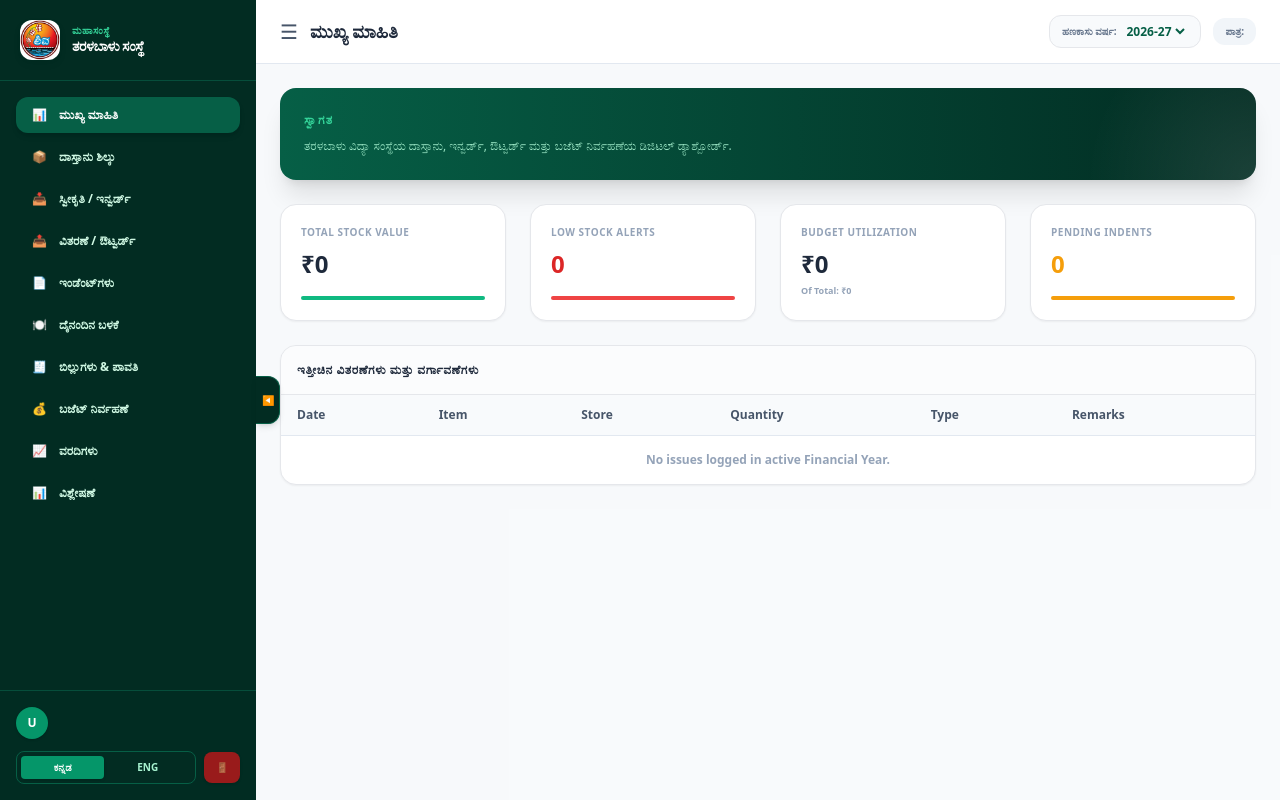
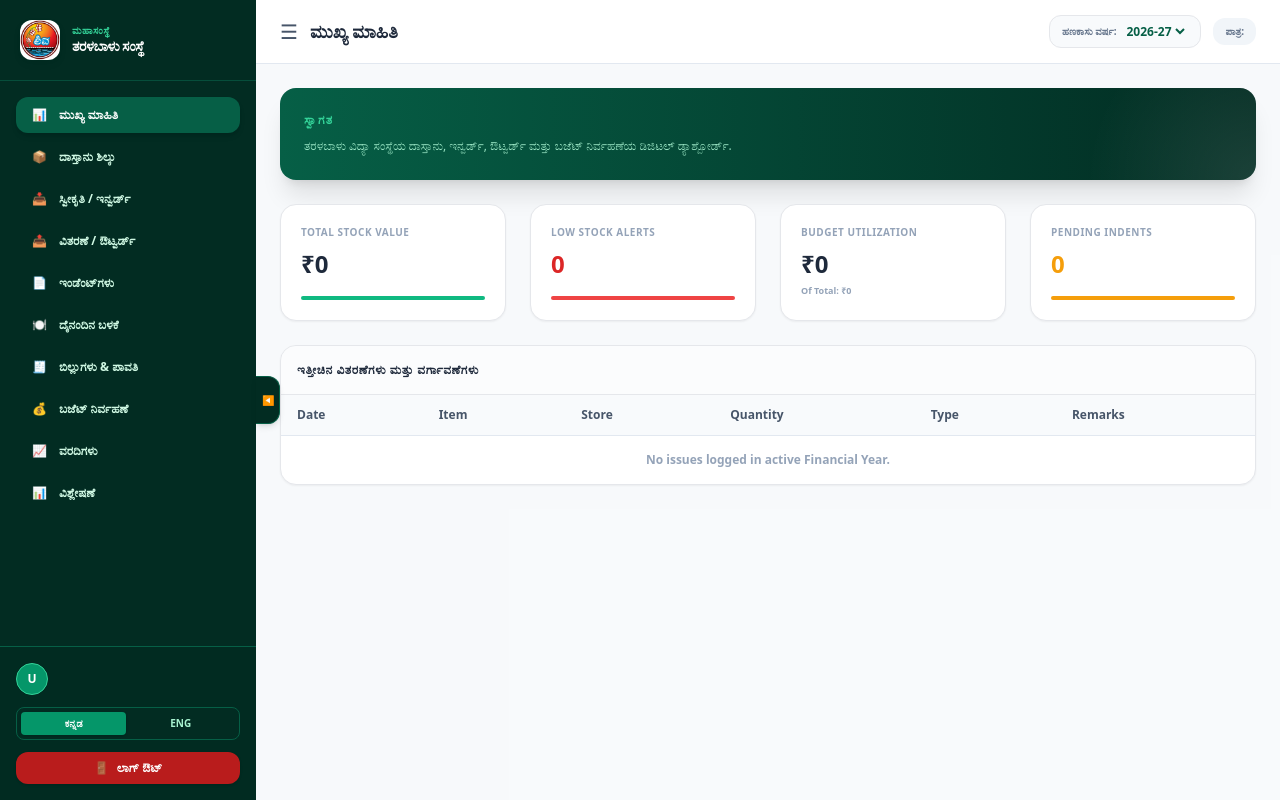
Before and after one commit to manchestertechnologies-com/taralabalu_godown_management_system, a Flask app: template templates/index.html in a window 1280 px wide. Run offline with Flask 3, Linux system fonts and the light colour scheme; the template is opened without the code that fills it, so the values that code supplies are empty; some libraries are stand-ins or nearby versions.

Commit message:
feat: update logout button to be full width and prominent at the bottom of the sidebar

```diff
--- a/templates/index.html
+++ b/templates/index.html
@@ -106,11 +106,11 @@
             {% endif %}
         </nav>
 
-        <!-- Sidebar Footer / Logged-in User Card -->
-        <div class="p-4 border-t border-emerald-900 bg-emerald-950/80">
-            <div class="flex items-center gap-3 mb-3">
-                <div class="w-8 h-8 rounded-full bg-emerald-600 flex items-center justify-center font-bold text-xs uppercase shadow">
-                    {{ (session.get('name','U') or 'U')[0].upper() }}
+        <!-- Sidebar Bottom: User Profile & Language -->
+        <div class="p-4 border-t border-emerald-800 bg-emerald-950/40 space-y-3">
+            <div class="flex items-center gap-3">
+                <div class="w-8 h-8 rounded-full bg-emerald-600 border border-emerald-400 flex items-center justify-center font-bold text-xs uppercase" id="lblSidebarAvatar">
+                    {{ session.get('username', 'U')[0] }}
                 </div>
                 <div class="overflow-hidden">
                     <h4 class="text-xs font-black truncate" id="lblSidebarUserName">{{ session.get('name', 'User Name') }}</h4>
@@ -123,11 +123,12 @@
                     <button onclick="setLanguage('kn')" id="btnLangKN" class="flex-grow py-1 rounded text-[10px] font-bold transition-all bg-emerald-600 text-white shadow">ಕನ್ನಡ</button>
                     <button onclick="setLanguage('en')" id="btnLangEN" class="flex-grow py-1 rounded text-[10px] font-bold transition-all text-emerald-200 hover:text-white">ENG</button>
                 </div>
-                <!-- Logout Button -->
-                <a href="/logout" class="bg-red-800 hover:bg-red-700 text-white text-[10px] font-bold px-3 py-2 rounded-lg transition-all shadow flex items-center gap-1">
-                    <span>🚪</span>
-                </a>
             </div>
+            <!-- Logout Button -->
+            <a href="/logout" class="w-full py-2 bg-red-700 hover:bg-red-600 text-white text-xs font-bold rounded-xl transition-all shadow flex items-center justify-center gap-2">
+                <span>🚪</span>
+                <span data-kn="ಲಾಗ್ ಔಟ್" data-en="Log Out">Log Out</span>
+            </a>
         </div>
         <!-- Floating Sidebar Pull/Slide Toggle Handle -->
         <button id="sidebarToggleHandle" onclick="toggleSidebar()" class="absolute top-1/2 right-[-24px] transform -translate-y-1/2 w-6 h-12 bg-emerald-950 hover:bg-emerald-900 border-y border-r border-emerald-800 rounded-r-xl flex items-center justify-center text-emerald-200 hover:text-white transition-all shadow-md z-50 focus:outline-none" title="Toggle Sidebar">
```
